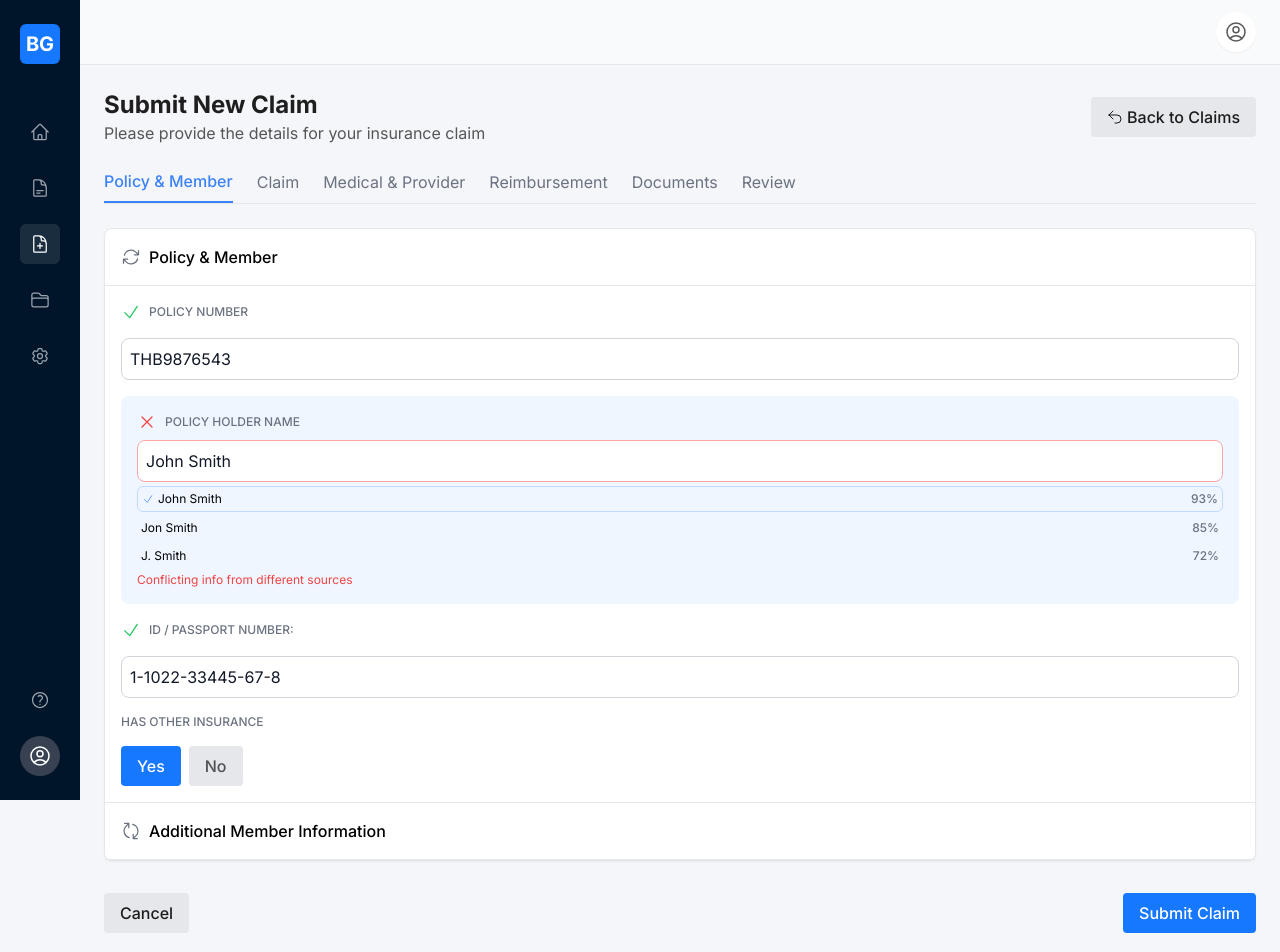
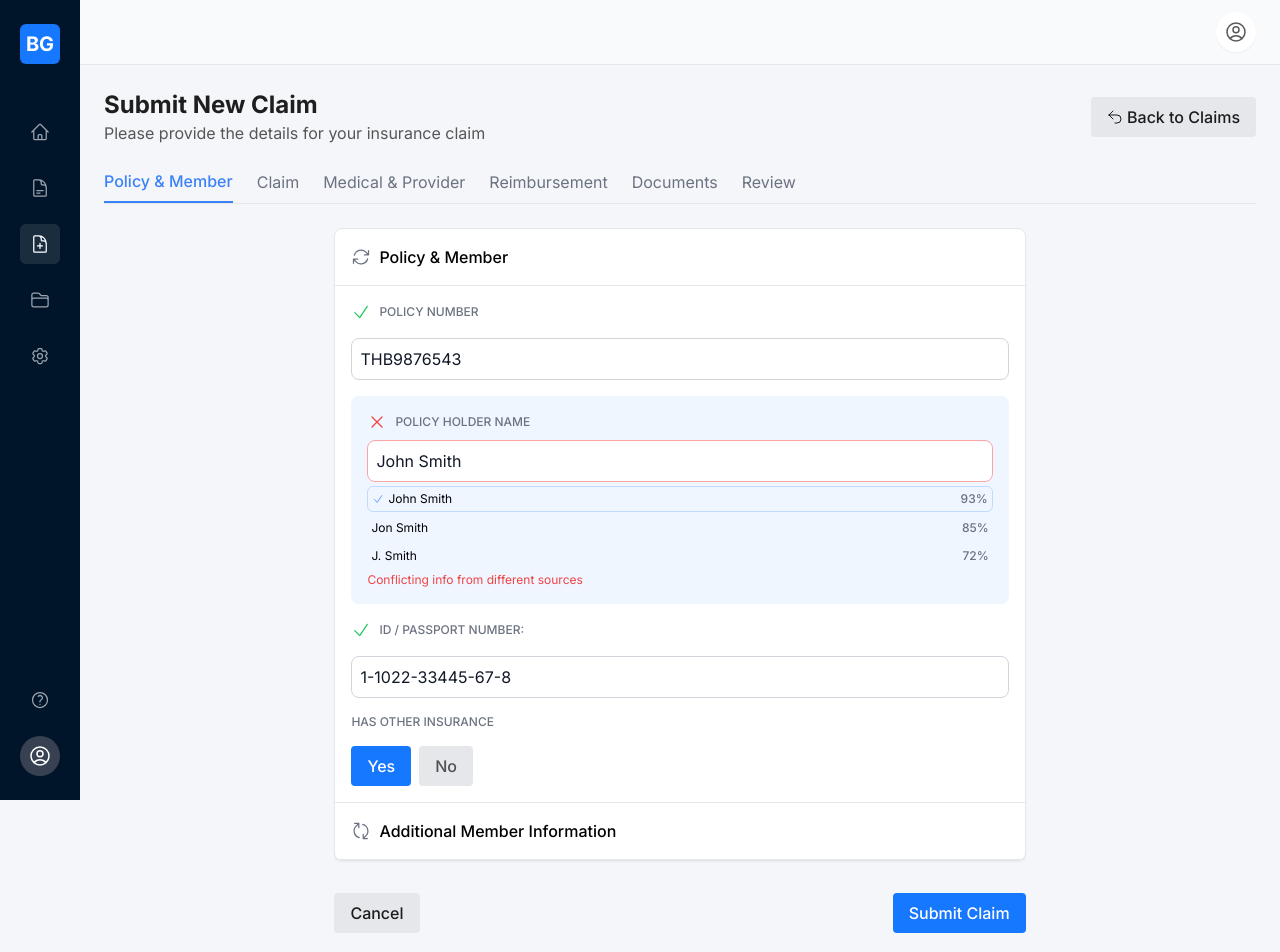
Before and after one commit to nikhil-samuel/bgla-claims-processing-app, a Next.js app: page /claims/new in a window 1280 px wide. Shown: the top 952 px of the page. Built offline with nearby package versions, Linux system fonts and the light colour scheme.

Commit message:
Adjust new claim form width to 60% of page width and center the form

```diff
--- a/src/app/claims/new/page.tsx
+++ b/src/app/claims/new/page.tsx
@@ -856,9 +856,9 @@ export default function NewClaim() {
       </div>
 
       <form onSubmit={handleSubmit}>
-        <div className="flex flex-1">
-          {/* Main content area */}
-          <div className={`flex-1 ${showDocumentPanel ? 'mr-4' : ''}`}>
+        <div className="flex flex-1 justify-center">
+          {/* Main content area with 60% width */}
+          <div className={`w-3/5 ${showDocumentPanel ? 'mr-4' : ''}`}>
             <div className="bg-white border border-gray-200 rounded-lg shadow-sm">
               {renderTabContent()}
             </div>
@@ -866,7 +866,7 @@ export default function NewClaim() {
 
           {/* Document panel - shown when a field or document is selected */}
           {showDocumentPanel && (
-            <div className="w-1/2 bg-white border border-gray-200 rounded-lg shadow-sm p-4 transition-all duration-300 ease-in-out transform">
+            <div className="w-2/5 bg-white border border-gray-200 rounded-lg shadow-sm p-4 transition-all duration-300 ease-in-out transform">
               <div className="flex justify-between items-center mb-4">
                 <button
                   onClick={closeDocumentPanel}
@@ -924,7 +924,8 @@ export default function NewClaim() {
           )}
         </div>
 
-        <div className="mt-8 flex justify-between">
+        <div className="mt-8 flex justify-center">
+          <div className="w-3/5 flex justify-between">
             <Link href="/claims" className="btn-secondary">
               Cancel
             </Link>
@@ -935,6 +936,7 @@ export default function NewClaim() {
               Submit Claim
             </button>
           </div>
+        </div>
       </form>
     </AppLayout>
   );
```
Lines whose indentation alone changed are shown as unchanged.
